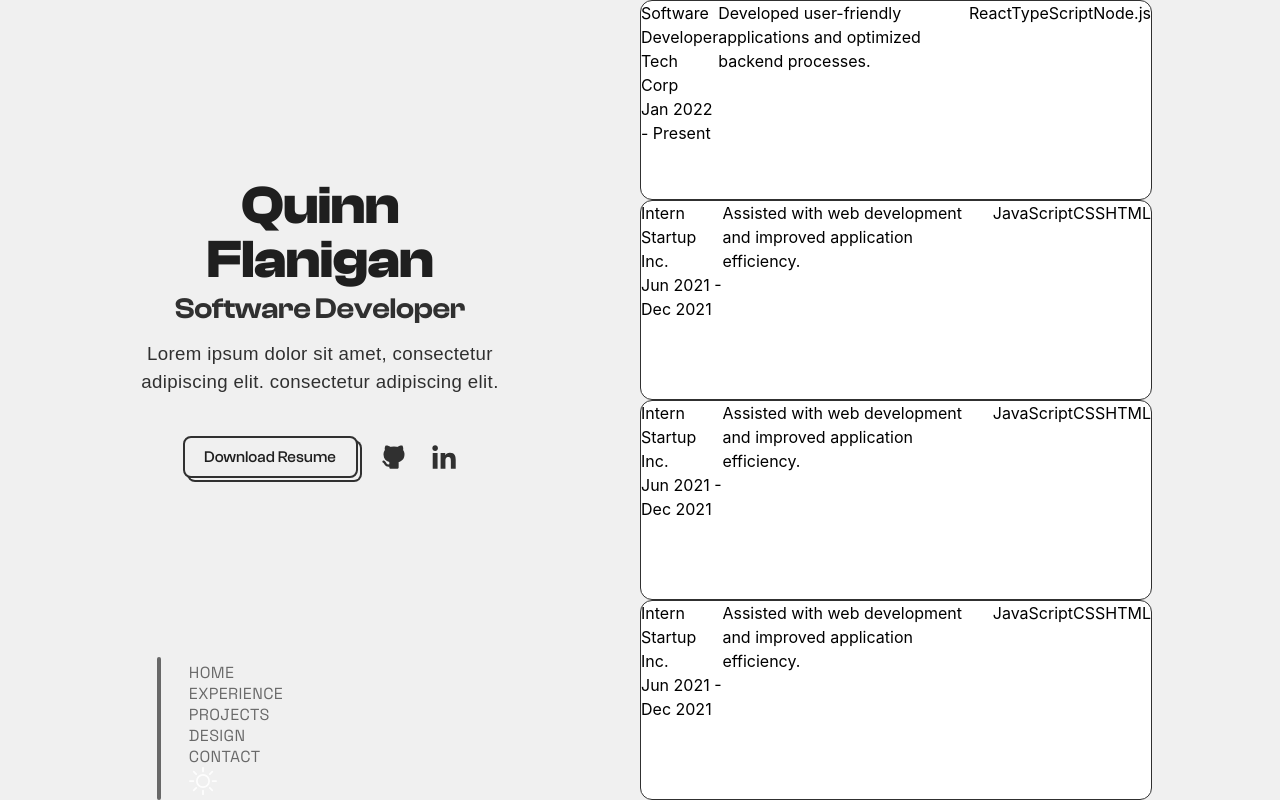
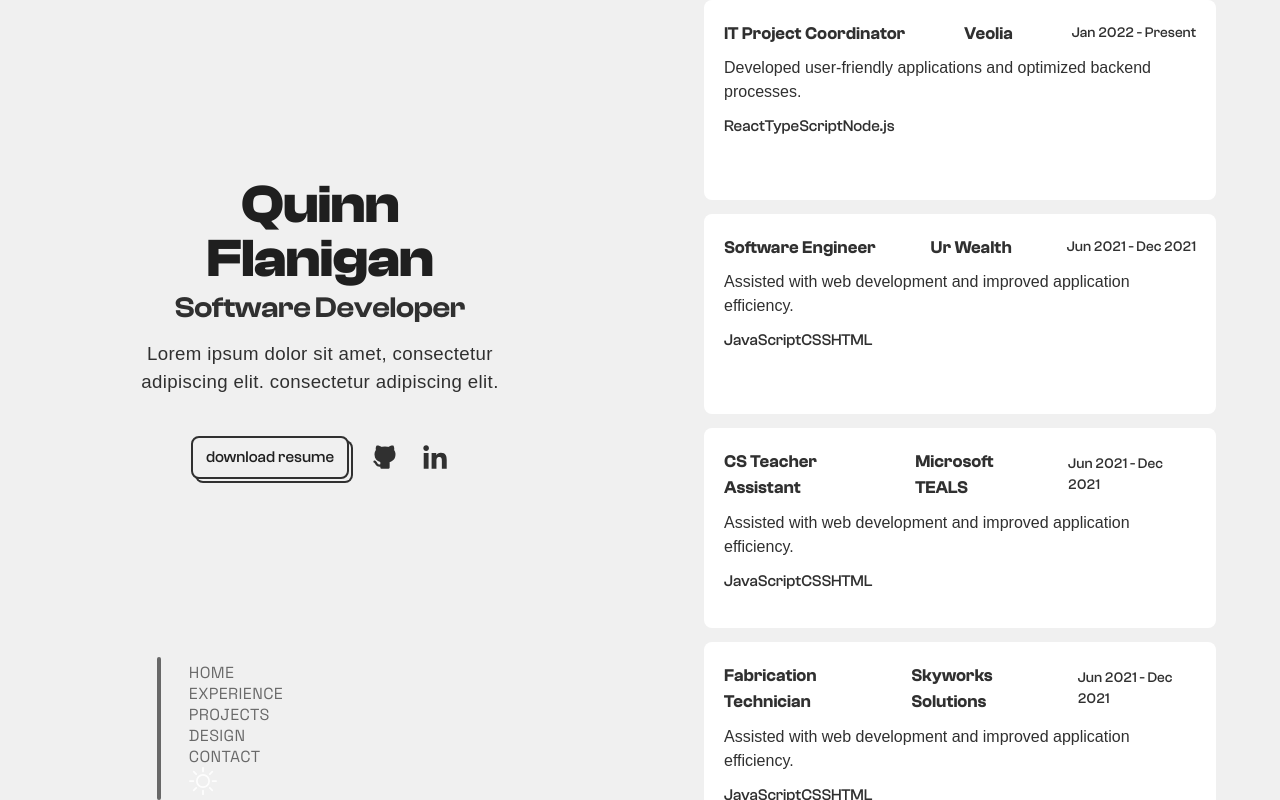
Before and after one commit to qinflan/portfolio, a React (Vite) app in the folder portfolio/client/: page / in a window 1280 px wide. Built offline with nearby package versions, Linux system fonts and the light colour scheme; a web font is replaced by a local one.

Commit message:
CSS Styling

```diff
--- a/portfolio/client/src/components/pages/contact/Contact.css
+++ b/portfolio/client/src/components/pages/contact/Contact.css
@@ -0,0 +1,28 @@
+.form-section-container {
+    margin-top: 40px;
+    position: relative;
+    width: 100%;
+    display: flex;
+    flex-direction:column;
+    align-items: center;
+    justify-content: center;
+    height:600px;
+}
+
+.form-container {
+    display: flex;
+    position: relative;
+    width: 80%;
+    flex-direction:column;
+    align-items: center;
+    height:600px;
+    gap: 15px;
+}
+
+.input-field {
+    width: 100%;
+    border-radius: 8px;
+    padding: 10px;
+    color: var(--primary-text);
+    background-color: var(--page-foreground);
+}
--- a/portfolio/client/src/components/pages/contact/Contact.tsx
+++ b/portfolio/client/src/components/pages/contact/Contact.tsx
@@ -2,6 +2,7 @@ import React, {useState} from 'react'
 import axios from 'axios';
 import { ToastContainer,toast } from 'react-toastify';
 import 'react-toastify/dist/ReactToastify.css'
+import "./Contact.css";
 
 const Contact = () => {
 
@@ -39,12 +40,12 @@ const Contact = () => {
   }
 
   return (
-    <div className="flex flex-col justify-center bg-gray-50 sm:py-12 border-solid border-2 border-zinc-800">
-      <form className="flex flex-col" onSubmit={handleSubmit}>
+    <div className="form-section-container">
+      <form className="form-container" onSubmit={handleSubmit}>
         <input
           type="text"
           className="input-field"
-          placeholder="Enter your first name"
+          placeholder="hi! what's your name?"
           value={fName}
           onChange={(e) => setfName(e.target.value)}
           required/>
@@ -52,7 +53,7 @@ const Contact = () => {
         <input
           type="text"
           className="input-field"
-          placeholder="Enter your last name"
+          placeholder="last name?"
           value={lName}
           onChange={(e) => setlName(e.target.value)}
           required/>
@@ -60,7 +61,7 @@ const Contact = () => {
         <input
           type="text"
           className="input-field"
-          placeholder="Enter your email"
+          placeholder="enter your email"
           value={email}
           onChange={(e) => setEmail(e.target.value)}
           required/>
@@ -68,20 +69,20 @@ const Contact = () => {
           <input
           type="text"
           className="input-field"
-          placeholder="Enter subject of email"
+          placeholder="enter subject"
           value={subject}
           onChange={(e) => setSubject(e.target.value)}
           required/>
 
         <textarea
           className="input-field"
-          placeholder="What would you like to contact me for?"
+          placeholder="what's up?"
           value={body}
           onChange={(e) => setBody(e.target.value)}
           required/>
 
-        <button type="submit" className="bg-blue-500 hover:bg-blue-700 text-white font-bold py-2 px-4 rounded">
-          Send
+        <button type="submit" className="brutal-btn">
+          send message
         </button>
 
       <ToastContainer/>
--- a/portfolio/client/src/components/pages/experience/Experience.css
+++ b/portfolio/client/src/components/pages/experience/Experience.css
@@ -0,0 +1,8 @@
+.work-section-container {
+    display: flex;
+    flex-direction: column;
+    position: relative;
+    width: 100%;
+    align-items: center;
+    gap: 14px;
+}
--- a/portfolio/client/src/components/pages/experience/Experience.tsx
+++ b/portfolio/client/src/components/pages/experience/Experience.tsx
@@ -2,6 +2,7 @@ import React from 'react'
 import { useRef } from 'react';
 import WorkWidget from '../../ui/WorkWidget'
 import { workData } from './WorkData';
+import "./Experience.css"
 
 const Experience: React.FC = () => {
   return (
--- a/portfolio/client/src/components/pages/experience/WorkData.ts
+++ b/portfolio/client/src/components/pages/experience/WorkData.ts
@@ -1,35 +1,35 @@
 export const workData = [
     {
-      title: "Software Developer",
-      company: "Tech Corp",
+      title: "IT Project Coordinator",
+      company: "Veolia",
       dates: "Jan 2022 - Present",
       description: "Developed user-friendly applications and optimized backend processes.",
       skills: ["React", "TypeScript", "Node.js"]
     },
     {
-      title: "Intern",
-      company: "Startup Inc.",
+      title: "Software Engineer",
+      company: "Ur Wealth",
       dates: "Jun 2021 - Dec 2021",
       description: "Assisted with web development and improved application efficiency.",
       skills: ["JavaScript", "CSS", "HTML"]
     },
     {
-        title: "Intern",
-        company: "Startup Inc.",
+        title: "CS Teacher Assistant",
+        company: "Microsoft TEALS",
         dates: "Jun 2021 - Dec 2021",
         description: "Assisted with web development and improved application efficiency.",
         skills: ["JavaScript", "CSS", "HTML"]
       },
       {
-        title: "Intern",
-        company: "Startup Inc.",
+        title: "Fabrication Technician",
+        company: "Skyworks Solutions",
         dates: "Jun 2021 - Dec 2021",
         description: "Assisted with web development and improved application efficiency.",
         skills: ["JavaScript", "CSS", "HTML"]
       },
       {
-        title: "Intern",
-        company: "Startup Inc.",
+        title: "Pastry Chef",
+        company: "Ceres Bakery",
         dates: "Jun 2021 - Dec 2021",
         description: "Assisted with web development and improved application efficiency.",
         skills: ["JavaScript", "CSS", "HTML"]
--- a/portfolio/client/src/components/ui/ResumeBtn.tsx
+++ b/portfolio/client/src/components/ui/ResumeBtn.tsx
@@ -1,11 +1,11 @@
 import React from 'react'
-import "./ResumeBtn.css"
+import "./neobrute-btn.css"
 
 const ResumeBtn = () => {
 
   return (
     <a href="/assets/Quinn-Flanigan-Resume-2024.pdf" download="Quinn-Flanigan-Resume.pdf">
-      <button className="resume-btn">Download Resume</button>
+      <button className="brutal-btn">download resume</button>
     </a>
   )
 }
--- a/portfolio/client/src/components/ui/RightPanel.css
+++ b/portfolio/client/src/components/ui/RightPanel.css
@@ -5,5 +5,22 @@
     flex-direction: column;
     width: 50%;
     height: 100vh;
-    overflow-y: scroll;
+    overflow-y: auto;
 }
+
+::-webkit-scrollbar {
+    width: .6em;
+}
+
+::-webkit-scrollbar-track {
+    margin: 2em;
+}
+
+::-webkit-scrollbar-thumb {
+    border-radius: 10px;
+    background: var(--page-divider);
+}
+
+::-webkit-scrollbar-thumb:hover {
+
+}
--- a/portfolio/client/src/components/ui/WorkWidget.css
+++ b/portfolio/client/src/components/ui/WorkWidget.css
@@ -1,13 +1,50 @@
-.workWidgetContainer {
+.work-widget-container {
     display: flex;
-    position: relative;
+    flex-direction: column;
+    background-color: var(--page-foreground);
+    border-radius: 8px;
     width: 80%;
-    height: 200px;
-    background-color: var(--widget-background);
-    border-radius: 12px;
-    border: solid 1px var(--widget-border);
+    min-height: 200px;
+    padding: 20px;
+    /* border: 1px solid var(--button-stroke); */
+    gap:10px;
 }
 
-.workWidgetContainer h1, h2, h3, h4, p {
-    color: black;
+.work-widget-header {
+    display: flex;
+    gap:20px;
+    align-items: center;
+    position: relative;
+    width: 100%;
+    justify-content: space-between;
 }
+
+.widget-title {
+    color: var(--primary-text);
+    font-family: "ClashGrotesk", sans-serif;
+    font-weight: bold;
+    font-size: 1.1rem;
+}
+
+.widget-date {
+    color: var(--primary-text);
+    font-family: "ClashGrotesk", sans-serif;
+    font-weight: 500;
+    font-size: 0.9rem;
+}
+
+.widget-description {
+    color: var(--primary-text);
+    font-family: "eurostile", sans-serif;
+}
+
+.widget-skill-tiles {
+    color: var(--primary-text);
+    font-family: "ClashGrotesk", sans-serif;
+
+
+}
+
+.widget-skill-tile {
+    color: var(--primary-text);
+}
--- a/portfolio/client/src/components/ui/WorkWidget.tsx
+++ b/portfolio/client/src/components/ui/WorkWidget.tsx
@@ -12,18 +12,18 @@ skills: string[];
 
 const WorkWidget: React.FC<WorkWidgetProps> = ({title, company, dates, description, skills}) => {
   return (
-    <div className="workWidgetContainer">
-      <div className="workWidgetHeader">
-        <h2>{title}</h2>
-        <h2>{company}</h2>
-        <h3>{dates}</h3>
+    <div className="work-widget-container">
+      <div className="work-widget-header">
+        <h2 className="widget-title">{title}</h2>
+        <h2 className="widget-title">{company}</h2>
+        <h3 className="widget-date">{dates}</h3>
       </div>
-      <div className="workWidgetDescription">
+      <div className="widget-description">
         <p>{description}</p>
       </div>
-      <div className="workWidgetSkillTiles">
+      <div className="widget-skill-tiles">
         {/* map skills with classname that will style as tile */}
-        <h4>{skills}</h4>
+        <h4 className="widget-skill-tile">{skills}</h4>
       </div>
     </div>
   )
--- a/portfolio/client/src/components/ui/ResumeBtn.css
+++ b/portfolio/client/src/components/ui/neobrute-btn.css
@@ -1,6 +1,5 @@
-.resume-btn {
-    width: 175px;
-    height: 42px;
+.brutal-btn {
+    padding: 10px 13px;
     background-color: var(--button-background);
     flex-shrink: 0;
     border-radius: 8px;
@@ -16,7 +15,7 @@
     transition: 0.4s;
 }
 
-.resume-btn:hover {
+.brutal-btn:hover {
     transition: 0.4s;
     box-shadow: 5px 5px 0 -2px var(--button-shadow), 5px 5px 0 0 var(--button-stroke);
     background-color: var(--button-background-hover);
--- a/portfolio/client/src/index.css
+++ b/portfolio/client/src/index.css
@@ -44,7 +44,7 @@
 }
 [data-theme="light"] {
   --page-background: #F0F0F0;
-  --page-foreground: #292827;
+  --page-foreground: #ffffff;
   --foreground-hover:#2d2e30;
   --nav-text:  #686868;
   --nav-active-text:  #1D1D1D;
```
